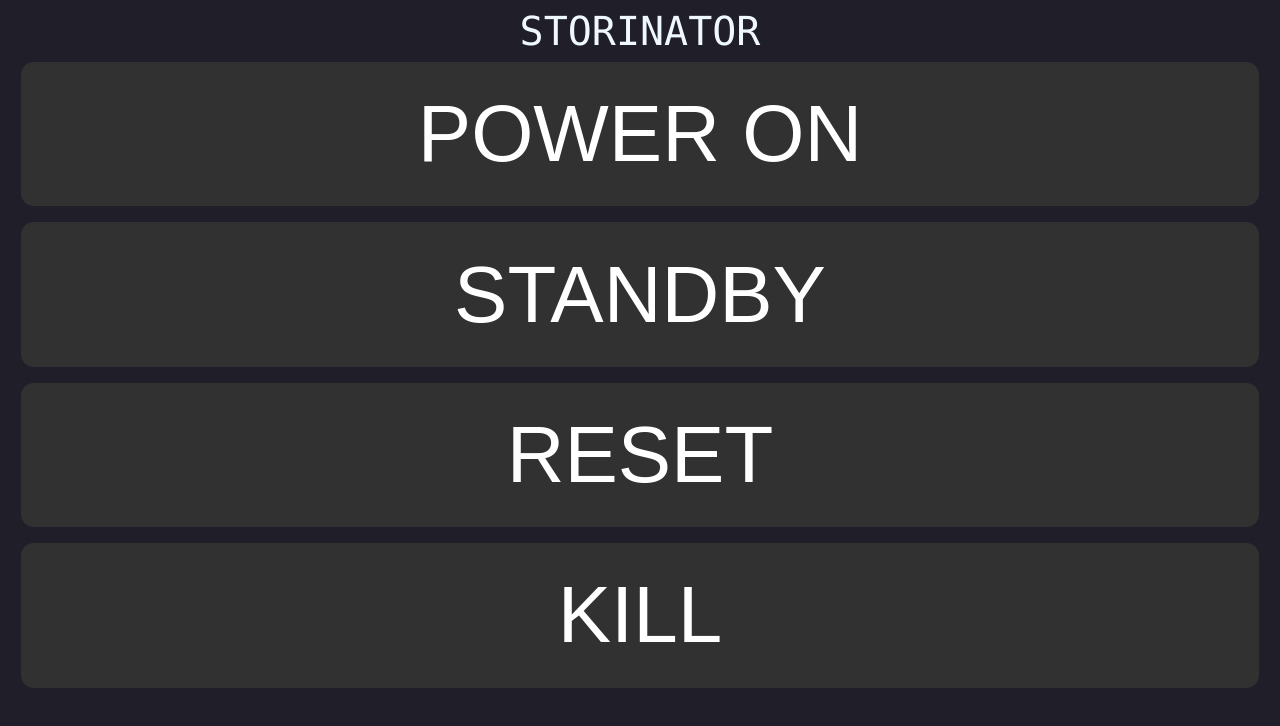
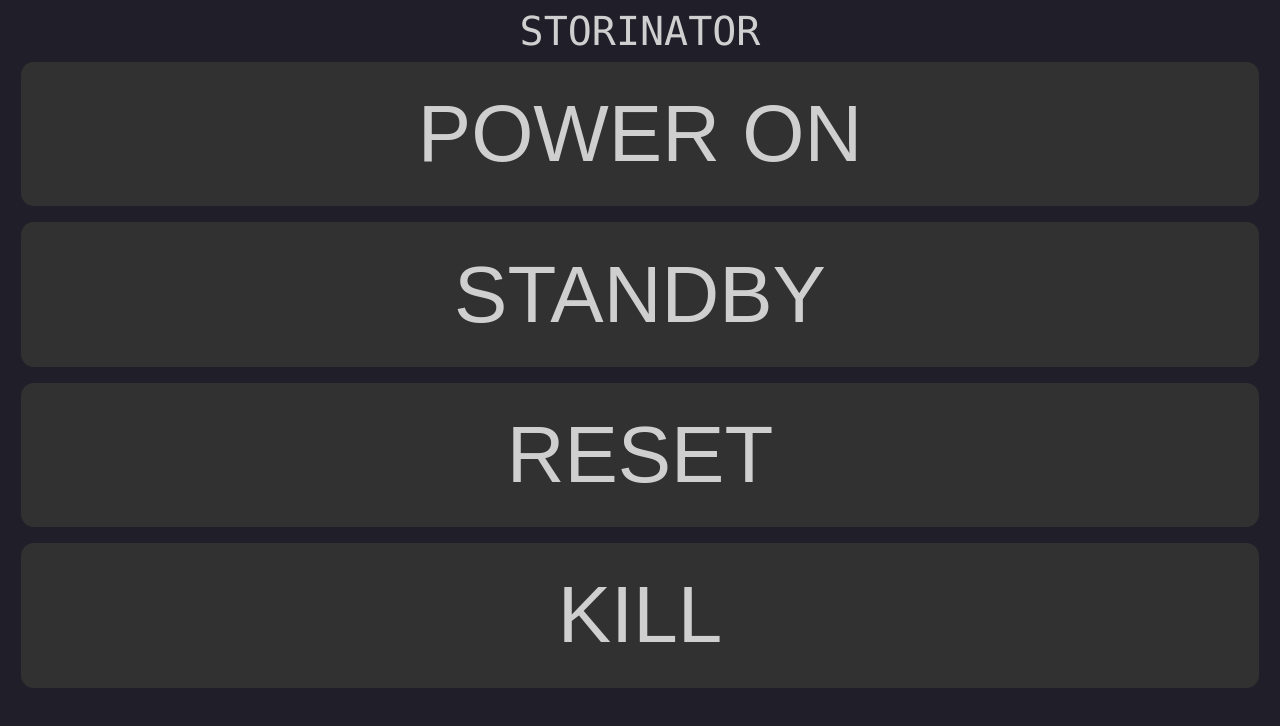
Before and after one commit to MatiasG19/arduino-remote-switch, a plain HTML site: page web/src/index.htm in a window 1280 px wide. Drawn offline with Linux system fonts and the light colour scheme; no server answers.

Commit message:
Update style.css

```diff
--- a/web/src/style.css
+++ b/web/src/style.css
@@ -5,7 +5,7 @@ html {
 
 body {
   background-color: #1f1e29;
-  color: aliceblue;
+  color: #cfcfcf;
   height: 95%;
 }
 
@@ -27,7 +27,7 @@ button {
   margin: 1vh 1vw 1vh 1vw;
   font-size: 10vh;
 
-  color: white;
+  color: #cfcfcf;
   background-color: #313131;
 }
 
@@ -36,11 +36,11 @@ button {
 }
 
 .activeButton:hover {
-  background-color: #c5c5c5;
+  background-color: #cfcfcf;
   color: black;
 }
 
 .activeButton:active {
   background-color: #494949;
-  color: white;
+  color: #cfcfcf;
 }
```
